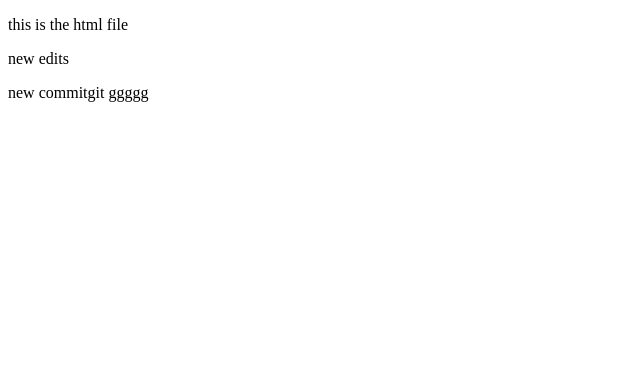
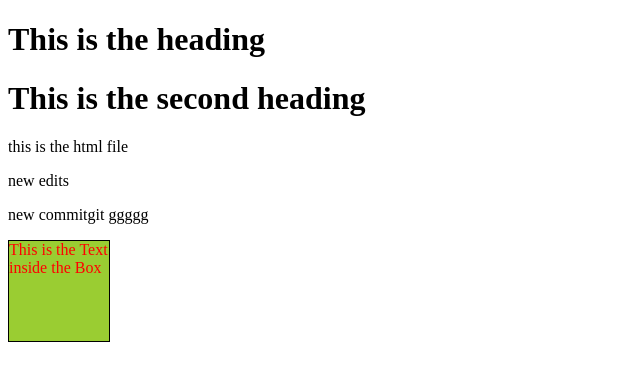
Before and after one commit to vrishabhparmar/mydemoproject, a plain HTML site: page index.html in a window 1280 px wide. Shown: the whole page, without its empty margins (0-640 px from the left). Drawn offline with Linux system fonts and the light colour scheme.

Commit message:
heading was added

```diff
--- a/index.html
+++ b/index.html
@@ -4,12 +4,27 @@
         <title>
             git file
         </title>
+        <style>
+            div{
+                border: 1px solid black;
+                color: red;
+                background-color: yellowgreen;
+                width: 100px;
+                height:100px;
+            }
+        </style>
     </head>
     <body>
+        <h1>This is the heading</h1>
+        <h1>This is the second heading</h1>
         <p>this is the html file</p>
 
         <p>new edits</p>
 
         <p>new commitgit ggggg</p>
+        <div>
+           This is the Text inside the Box
+
+        </div>
     </body>
 </html>
```
